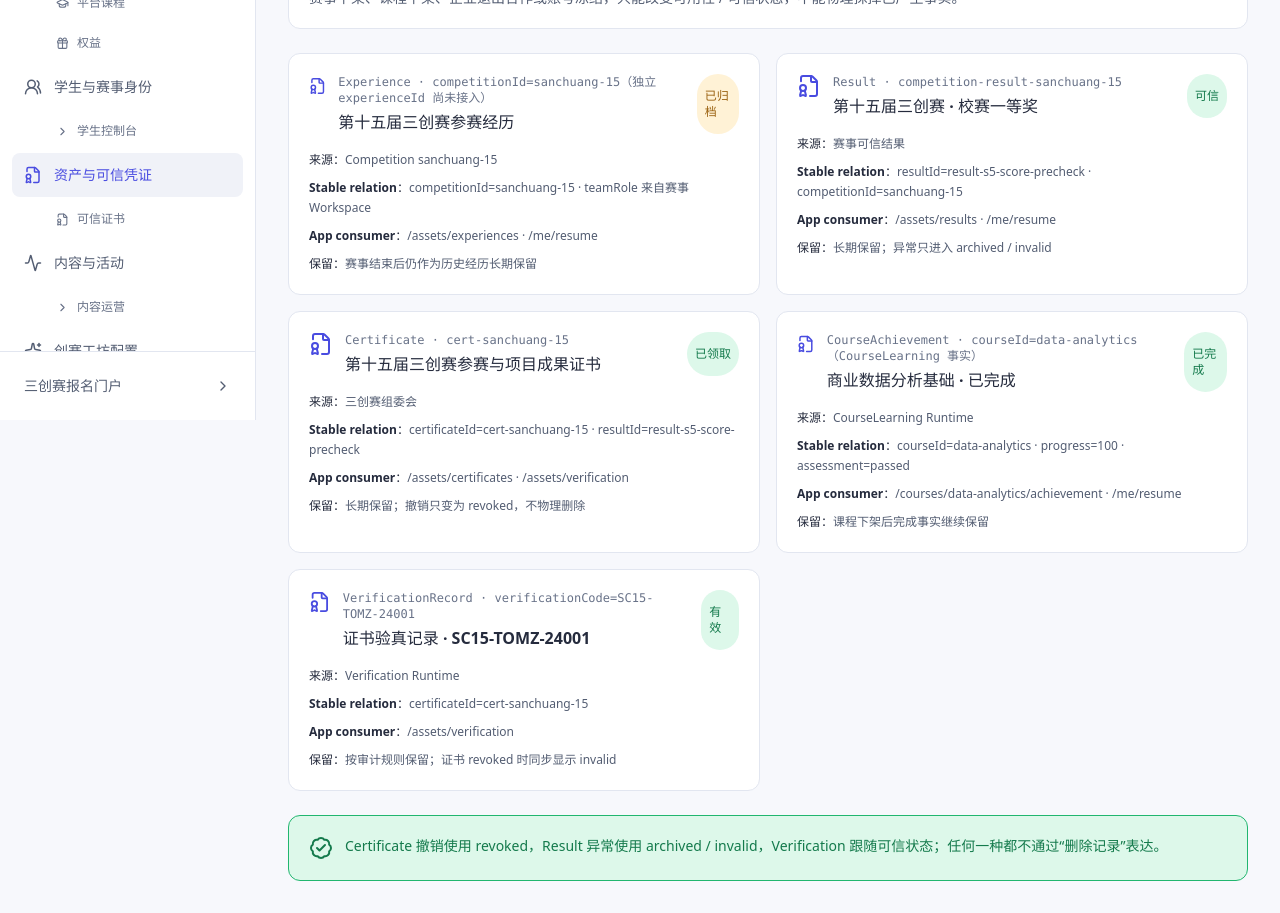
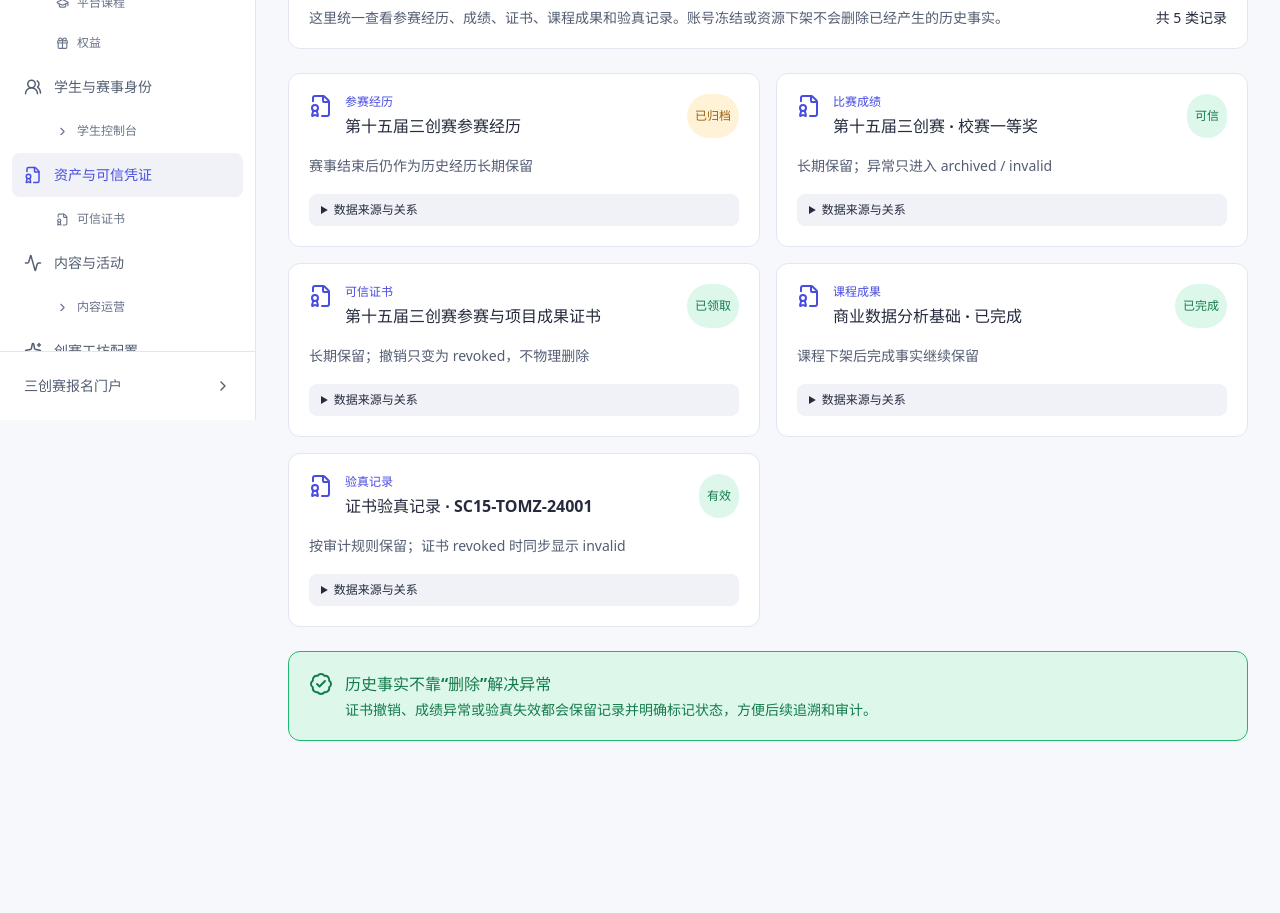
Before and after one commit to dangjingtao/core-industry-college-prototype, a React (Vite) app in the folder apps/pc/: page /admin/assets in a window 1280 px wide. Shown: the part 380-1293 px from the top of the page. After the commit the page ends 1153 px from the top, so only its background shows below. Built offline with nearby package versions, Linux system fonts and the light colour scheme.

Commit message:
fix(pc05): move asset metadata behind business content

```diff
--- a/apps/pc/src/admin/PC05AssetsConsole.tsx
+++ b/apps/pc/src/admin/PC05AssetsConsole.tsx
@@ -2,10 +2,20 @@ import { BadgeCheck, FileBadge } from "lucide-react";
 import { longTermAssetsSeed } from "./pc05-data";
 import { PC05StateTag } from "./pc05-ui";
 
+const kindLabels: Record<string, string> = {
+  Experience: "参赛经历",
+  Result: "比赛成绩",
+  Certificate: "可信证书",
+  CourseAchievement: "课程成果",
+  VerificationRecord: "验真记录",
+};
+
 export function PC05AssetsConsole() {
   return <div className="space-y-6">
-    <section className="rounded-container border border-border-subtle bg-surface p-5"><h2 className="text-xl font-semibold">长期资产统一查询</h2><p className="mt-2 text-sm text-text-secondary">赛事下架、课程下架、企业退出合作或账号冻结，只能改变可用性 / 可信状态，不能物理抹掉已产生事实。</p></section>
-    <section className="grid gap-4 lg:grid-cols-2">{longTermAssetsSeed.map(a => <article key={a.id} data-testid={`asset-${a.kind}`} className="rounded-container border border-border-subtle bg-surface p-5"><div className="flex justify-between gap-3"><div className="flex gap-3"><FileBadge className="text-text-brand" /><div><p className="font-mono text-xs text-text-tertiary">{a.kind} · {a.id}</p><h3 className="mt-1 font-semibold">{a.title}</h3></div></div><PC05StateTag state={a.state}/></div><div className="mt-4 space-y-2 text-xs leading-5 text-text-secondary"><p><b className="text-text-primary">来源：</b>{a.source}</p><p><b className="text-text-primary">Stable relation：</b>{a.relation}</p><p><b className="text-text-primary">App consumer：</b>{a.appConsumer}</p><p><b className="text-text-primary">保留：</b>{a.retention}</p></div></article>)}</section>
-    <section className="rounded-container border border-success bg-success-bg p-5"><div className="flex gap-3"><BadgeCheck className="text-success-text"/><p className="text-sm text-success-text">Certificate 撤销使用 revoked，Result 异常使用 archived / invalid，Verification 跟随可信状态；任何一种都不通过“删除记录”表达。</p></div></section>
+    <section className="rounded-container border border-border-subtle bg-surface p-5"><div className="flex flex-wrap items-end justify-between gap-4"><div><p className="text-xs text-text-tertiary">林晓 · 长期资产</p><h2 className="mt-1 text-xl font-semibold">比赛结束了，可信成果仍然在</h2><p className="mt-2 text-sm text-text-secondary">这里统一查看参赛经历、成绩、证书、课程成果和验真记录。账号冻结或资源下架不会删除已经产生的历史事实。</p></div><p className="text-sm font-medium text-text-primary">共 {longTermAssetsSeed.length} 类记录</p></div></section>
+
+    <section className="grid gap-4 lg:grid-cols-2">{longTermAssetsSeed.map(a => <article key={a.id} data-testid={`asset-${a.kind}`} className="rounded-container border border-border-subtle bg-surface p-5"><div className="flex justify-between gap-3"><div className="flex gap-3"><FileBadge className="text-text-brand" /><div><p className="text-xs font-medium text-text-brand">{kindLabels[a.kind] ?? a.kind}</p><h3 className="mt-1 font-semibold">{a.title}</h3></div></div><PC05StateTag state={a.state}/></div><p className="mt-4 text-sm leading-6 text-text-secondary">{a.retention}</p><details className="mt-4 rounded-control bg-surface-subtle px-3 py-2 text-xs text-text-secondary"><summary className="cursor-pointer font-medium text-text-primary">数据来源与关系</summary><div className="mt-3 space-y-1.5"><p><b>记录标识：</b>{a.id}</p><p><b>来源：</b>{a.source}</p><p><b>关联：</b>{a.relation}</p><p><b>学生端使用：</b>{a.appConsumer}</p></div></details></article>)}</section>
+
+    <section className="rounded-container border border-success bg-success-bg p-5"><div className="flex gap-3"><BadgeCheck className="text-success-text"/><div><h3 className="font-semibold text-success-text">历史事实不靠“删除”解决异常</h3><p className="mt-1 text-sm text-success-text">证书撤销、成绩异常或验真失效都会保留记录并明确标记状态，方便后续追溯和审计。</p></div></div></section>
   </div>;
 }
```
